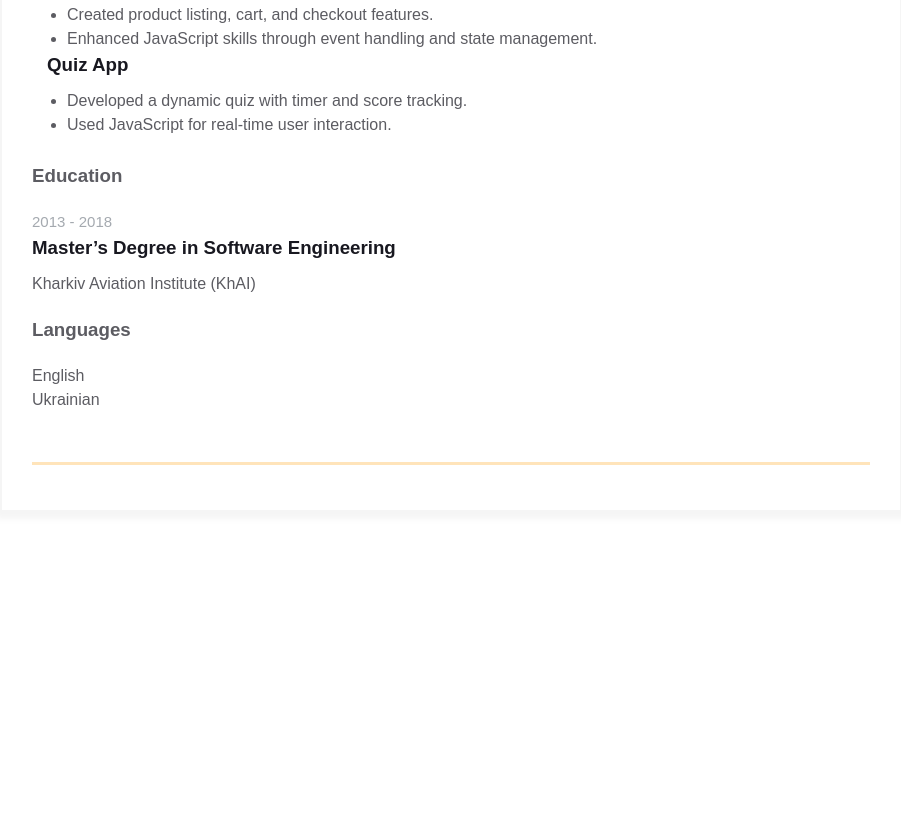
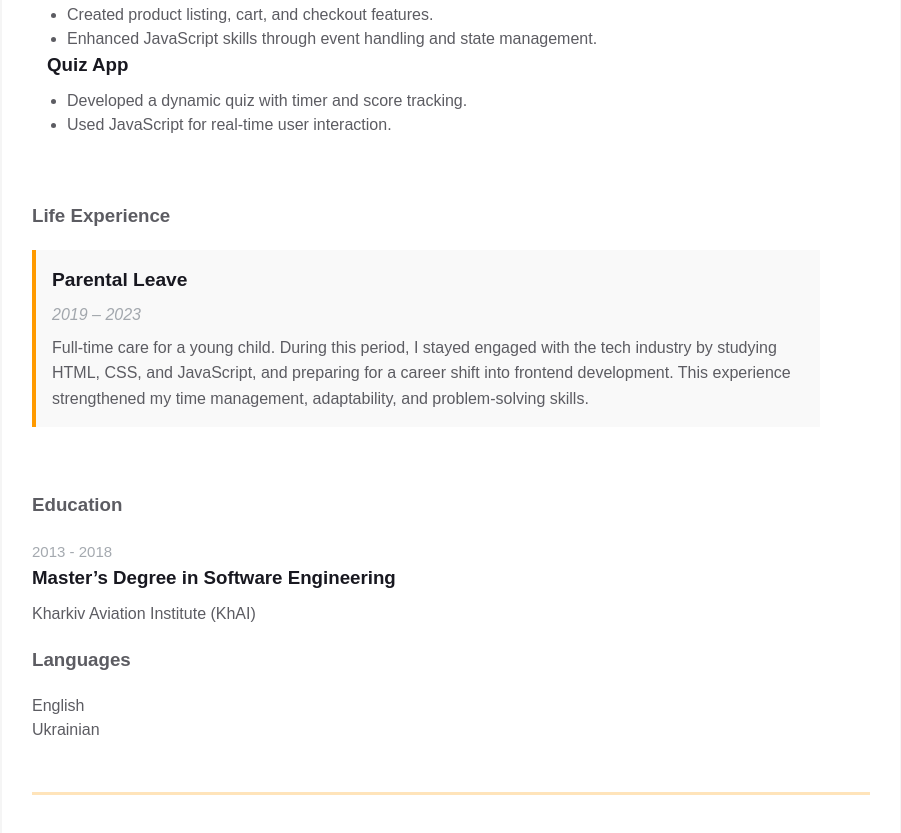
Before and after one commit to je-swy/homepage, a plain HTML site: page index.html in a window 1280 px wide. Shown: the part 1276-2109 px from the top of the page, without its empty margins (189-1090 px from the left). Before the commit the page ends 1837 px from the top, so only its background shows below. Drawn offline with Linux system fonts and the light colour scheme.

Commit message:
Add life experience block

```diff
--- a/index.html
+++ b/index.html
@@ -176,6 +176,22 @@
                         </div>
                     </div>
 
+                    <div class="life-experience">
+                        <div class="experiences">
+                            <h3 class="experiences__header">Life Experience</h3>
+                            <div class="experience__item">
+                                <h3 class="experience__position">Parental Leave</h3>
+                                <p class="experience__period">2019 – 2023</p>
+                                <p class="experience__description">
+                                    Full-time care for a young child. During this period, I stayed engaged with the
+                                    tech industry by studying HTML, CSS, and JavaScript, and preparing for a career
+                                    shift into frontend development. This experience strengthened my time
+                                    management, adaptability, and problem-solving skills.
+                                </p>
+                            </div>
+                        </div>
+                    </div>
+
                     <div class="additional-info fv">
                         <div class="additional-info__education">
                             <h3 class="additional-info__education-header">Education</h3>
--- a/styles.css
+++ b/styles.css
@@ -14,6 +14,7 @@ body {
     --icon-color: #6a737d;
     --border-color: #ff9a0045;
     --text-decoration-color: #ff9a00;
+    --accent-background-color: #f9f9f9;
 }
 
 .container {
@@ -270,3 +271,34 @@ body {
 .contact-info__block--center {
     align-items: center;
 }
+
+
+.life-experience {
+    padding: 40px 0;
+}
+
+
+.life-experience .experience__item {
+    margin-bottom: 24px;
+    padding: 16px;
+    border-left: 4px solid var(--text-decoration-color);
+    background-color: var(--accent-background-color);
+}
+
+.life-experience .experience__position {
+    font-weight: bold;
+    font-size: 1.2rem;
+    margin-bottom: 8px;
+    color: var(--primary-text-color);
+}
+
+.life-experience .experience__period {
+    font-style: italic;
+    color: var(--durability-text-color);
+    margin-bottom: 8px;
+}
+
+.life-experience .experience__description {
+    line-height: 1.6;
+    color: var(--secondary-text-color);
+}
```
Also changed, not shown: 1 other file.
